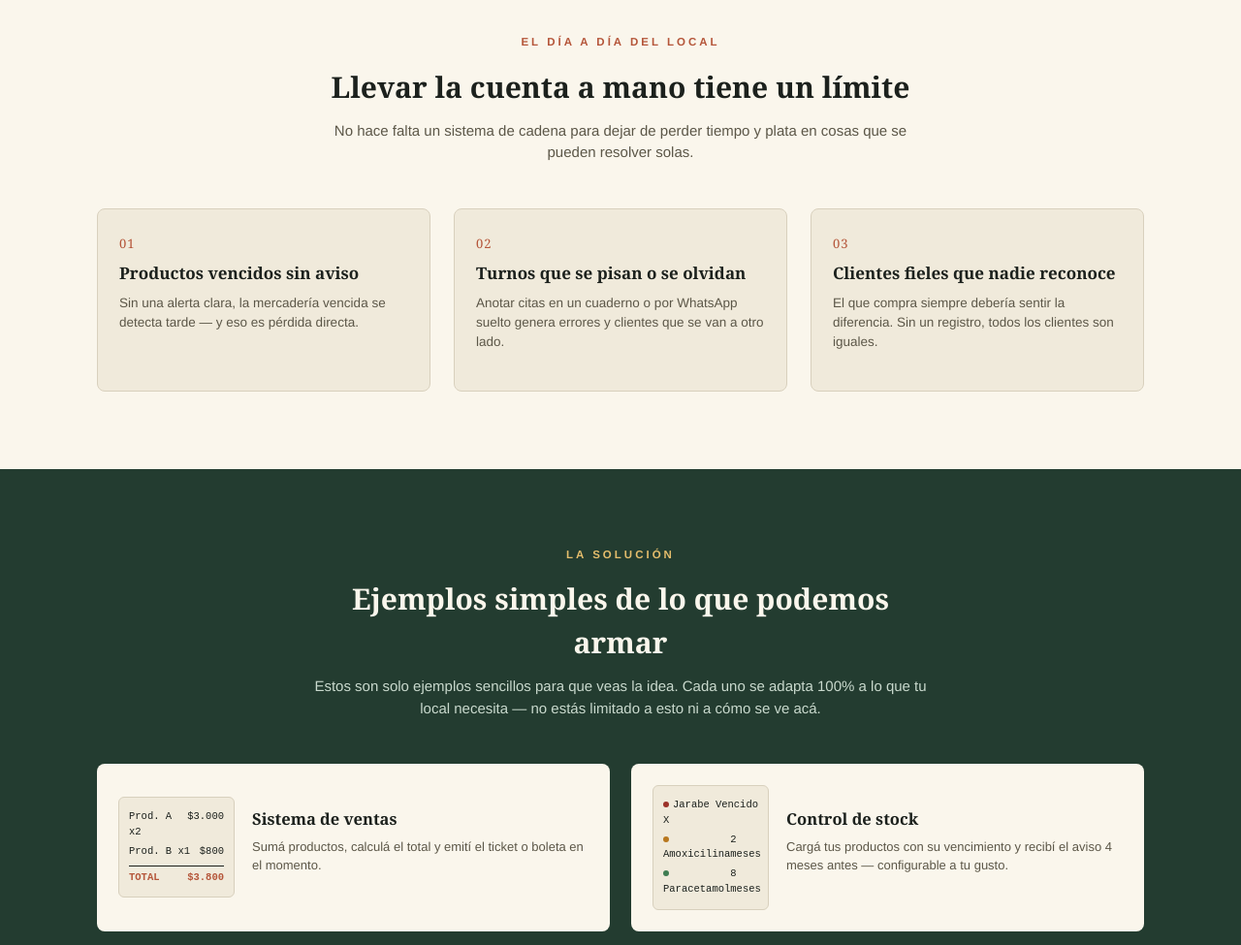
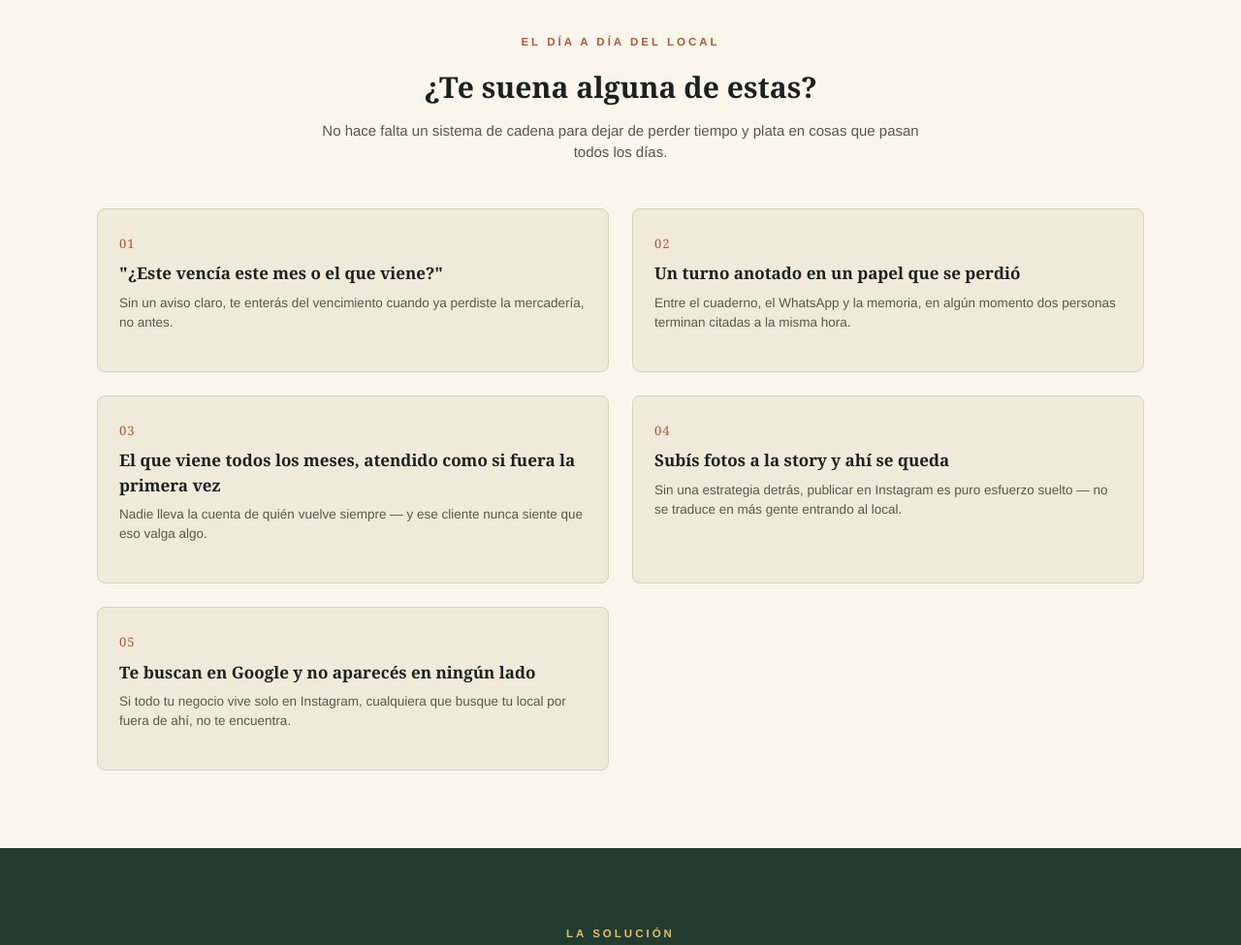
Before and after one commit to Pelu-garmendia/pxmiastudio, a plain HTML site: page index.html in a window 1280 px wide. Shown: the part 1040-2015 px from the top of the page at 97% size. Drawn offline with Linux system fonts and the light colour scheme.

Commit message:
Add files via upload

```diff
--- a/index.html
+++ b/index.html
@@ -232,7 +232,7 @@
   /* ---------- PROBLEMA ---------- */
   .problem-grid{
     display:grid;
-    grid-template-columns:repeat(3,1fr);
+    grid-template-columns:repeat(2,1fr);
     gap:24px;
   }
   @media (max-width:760px){ .problem-grid{grid-template-columns:1fr;} }
@@ -690,24 +690,34 @@
   <div class="container">
     <div class="section-head">
       <div class="eyebrow">El día a día del local</div>
-      <h2>Llevar la cuenta a mano tiene un límite</h2>
-      <p>No hace falta un sistema de cadena para dejar de perder tiempo y plata en cosas que se pueden resolver solas.</p>
+      <h2>¿Te suena alguna de estas?</h2>
+      <p>No hace falta un sistema de cadena para dejar de perder tiempo y plata en cosas que pasan todos los días.</p>
     </div>
     <div class="problem-grid reveal-stagger">
       <div class="problem-card">
         <div class="num">01</div>
-        <h3>Productos vencidos sin aviso</h3>
-        <p>Sin una alerta clara, la mercadería vencida se detecta tarde — y eso es pérdida directa.</p>
+        <h3>"¿Este vencía este mes o el que viene?"</h3>
+        <p>Sin un aviso claro, te enterás del vencimiento cuando ya perdiste la mercadería, no antes.</p>
       </div>
       <div class="problem-card">
         <div class="num">02</div>
-        <h3>Turnos que se pisan o se olvidan</h3>
-        <p>Anotar citas en un cuaderno o por WhatsApp suelto genera errores y clientes que se van a otro lado.</p>
+        <h3>Un turno anotado en un papel que se perdió</h3>
+        <p>Entre el cuaderno, el WhatsApp y la memoria, en algún momento dos personas terminan citadas a la misma hora.</p>
       </div>
       <div class="problem-card">
         <div class="num">03</div>
-        <h3>Clientes fieles que nadie reconoce</h3>
-        <p>El que compra siempre debería sentir la diferencia. Sin un registro, todos los clientes son iguales.</p>
+        <h3>El que viene todos los meses, atendido como si fuera la primera vez</h3>
+        <p>Nadie lleva la cuenta de quién vuelve siempre — y ese cliente nunca siente que eso valga algo.</p>
+      </div>
+      <div class="problem-card">
+        <div class="num">04</div>
+        <h3>Subís fotos a la story y ahí se queda</h3>
+        <p>Sin una estrategia detrás, publicar en Instagram es puro esfuerzo suelto — no se traduce en más gente entrando al local.</p>
+      </div>
+      <div class="problem-card">
+        <div class="num">05</div>
+        <h3>Te buscan en Google y no aparecés en ningún lado</h3>
+        <p>Si todo tu negocio vive solo en Instagram, cualquiera que busque tu local por fuera de ahí, no te encuentra.</p>
       </div>
     </div>
   </div>
@@ -837,7 +847,7 @@
     <div class="steps reveal-stagger">
       <div class="step">
         <div class="step-num">01</div>
-        <h3>Contamos qué necesitás</h3>
+        <h3>Contános qué necesitás</h3>
         <p>Charlamos sobre tu local y elegimos juntos qué herramientas te sirven para el día a día.</p>
       </div>
       <div class="step">
@@ -851,12 +861,8 @@
         <p>Funciona en la computadora del mostrador y en tu celular, sin instalar nada raro.</p>
       </div>
     </div>
-  </div>
-</section>
 
-<section class="why-strip reveal">
-  <div class="container">
-    <div class="why-grid reveal-stagger">
+    <div class="why-grid reveal-stagger" style="margin-top:46px; padding-top:36px; border-top:1px solid var(--gray-line);">
       <div class="why-item">
         <div class="why-icon">📱</div>
         <h4>PC y celular</h4>
@@ -915,8 +921,8 @@
 
 <section class="final-cta reveal" id="contacto">
   <div class="container">
-    <h2>¿Lo probamos en tu local?</h2>
-    <p>Te mostramos las 5 herramientas funcionando de verdad y armamos juntos la versión para tu negocio. Sin compromiso.</p>
+    <h2>¿Charlamos sobre tu local?</h2>
+    <p>Contanos qué necesitás y te armamos una muestra con el nombre y los productos de tu negocio, para que veas exactamente cómo quedaría. Sin compromiso.</p>
     <div class="hero-ctas">
       <a class="btn-primary" href="https://wa.me/5491135943909?text=Hola%2C%20quiero%20saber%20m%C3%A1s%20sobre%20Soluciones%20Digitales%20para%20mi%20local" target="_blank" rel="noopener">Escribinos por WhatsApp</a>
       <a class="btn-ghost" href="https://wa.me/5491135943909?text=Hola%2C%20quiero%20dejarles%20mis%20datos%20para%20que%20me%20contacten" target="_blank" rel="noopener">Dejar mis datos</a>
```
